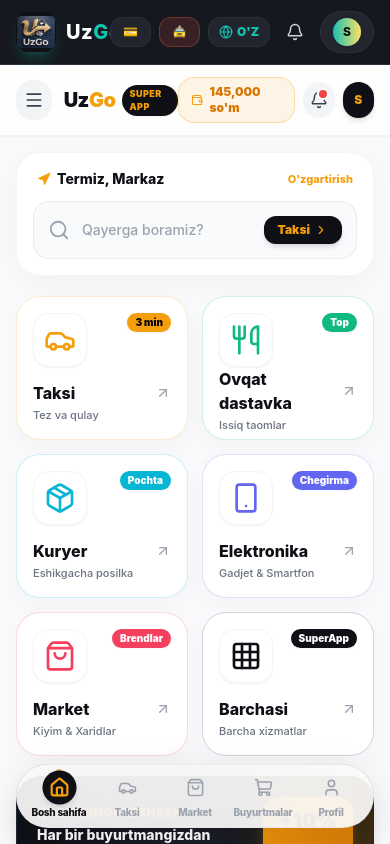
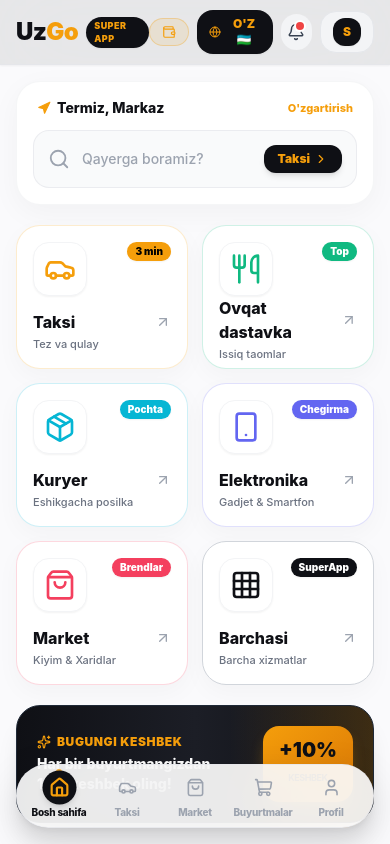
Before and after one commit to SarvarDevYT/UzGo, a Next.js app in the folder frontend/: page / in a window 390 px wide. Shown: the top 844 px of the page. Built offline with nearby package versions, Linux system fonts and the light colour scheme; sample sign-in values are in the browser's storage.

Commit message:
fix: remove duplicate header, fix 100% language switching, apply Apple Light & Gold mobile UI

```diff
--- a/frontend/src/app/page.jsx
+++ b/frontend/src/app/page.jsx
@@ -91,59 +91,11 @@ export default function HomePage() {
   return (
     <div className="min-h-screen bg-[#FAFAFC] text-[#111827] pb-28 font-sans overflow-x-hidden">
 
-      {/* Top Header Bar */}
-      <header className="sticky top-0 z-40 bg-white/80 backdrop-blur-xl border-b border-gray-100 px-4 py-3 shadow-sm">
-        <div className="max-w-md mx-auto flex items-center justify-between">
-
-          {/* Hamburger Menu & Brand */}
-          <div className="flex items-center gap-3">
-            <button className="w-10 h-10 rounded-2xl bg-gray-100 hover:bg-gray-200/80 flex items-center justify-center text-gray-700 transition-colors apple-card-press">
-              <Menu size={20} />
-            </button>
-            <div className="flex items-center gap-1.5">
-              <span className="font-black text-xl tracking-tight text-[#0F1015]">
-                Uz<span className="text-[#F59E0B]">Go</span>
-              </span>
-              <span className="bg-[#0F1015] text-[#F59E0B] text-[9px] font-black px-2 py-0.5 rounded-full uppercase tracking-wider shadow-sm">
-                Super App
-              </span>
-            </div>
-          </div>
-
-          {/* Right Controls: Balance, Notification & Profile */}
-          <div className="flex items-center gap-2">
-
-            {/* Balance/Wallet Button */}
-            <Link
-              href="/wallet"
-              className="bg-amber-500/10 border border-amber-500/30 hover:bg-amber-500/20 px-3 py-1.5 rounded-2xl flex items-center gap-1.5 text-xs font-black text-[#D97706] transition-colors apple-card-press"
-            >
-              <Wallet size={14} className="text-[#F59E0B]" />
-              <span>145,000 so'm</span>
-            </Link>
-
-            {/* Notification Bell */}
-            <button className="relative w-9 h-9 rounded-2xl bg-gray-100 hover:bg-gray-200/80 flex items-center justify-center text-gray-700 transition-colors apple-card-press">
-              <Bell size={18} />
-              <span className="absolute top-2 right-2 w-2 h-2 rounded-full bg-red-500 ring-2 ring-white"></span>
-            </button>
-
-            {/* Profile Avatar */}
-            <Link
-              href="/profile"
-              className="w-9 h-9 rounded-2xl bg-[#0F1015] text-[#F59E0B] font-black text-xs flex items-center justify-center shadow-md shadow-[#0F1015]/10 hover:scale-105 transition-transform"
-            >
-              {userName.charAt(0).toUpperCase()}
-            </Link>
-          </div>
-
-        </div>
-      </header>
-
       {/* Main Container */}
       <main className="max-w-md mx-auto px-4 pt-4 space-y-5">
 
         {/* Location & Destination Search Field */}
+
         <div className="bg-white rounded-3xl p-4 shadow-[0_8px_30px_rgba(0,0,0,0.04)] border border-gray-100/80 space-y-3">
 
           {/* Location Selector */}
--- a/frontend/src/components/Navbar.jsx
+++ b/frontend/src/components/Navbar.jsx
@@ -4,7 +4,7 @@ import React from 'react';
 import Link from 'next/link';
 import { usePathname } from 'next/navigation';
 import { useSelector } from 'react-redux';
-import { User, Bell, Car, ShoppingBag, Package, Globe } from 'lucide-react';
+import { User, Bell, Car, ShoppingBag, Package, Globe, Wallet } from 'lucide-react';
 import { useLanguage } from '../context/LanguageContext';
 
 const Navbar = () => {
@@ -17,104 +17,109 @@ const Navbar = () => {
   }
 
   return (
-    <nav className="sticky top-0 z-50 w-full bg-[#181A20]/90 backdrop-blur-xl border-b border-[#2C303E]">
+    <nav className="sticky top-0 z-50 w-full bg-white/90 backdrop-blur-2xl border-b border-gray-200/80 shadow-sm">
       <div className="max-w-7xl mx-auto px-4 sm:px-6 lg:px-8">
         <div className="flex justify-between items-center h-16">
-          {/* Logo UzGo Official Style */}
+
+          {/* Logo UzGo Style */}
           <div className="flex items-center gap-6">
-            <Link href="/" className="flex items-center gap-2.5 group">
-              <img
-                src="/logo.png"
-                alt="UzGo Logo"
-                className="w-10 h-10 object-contain rounded-xl shadow-lg shadow-[#16C2B2]/20 group-hover:scale-105 transition-transform"
-              />
-              <span className="font-extrabold text-xl text-white tracking-wide">
-                Uz<span className="text-[#16C2B2]">Go</span>
+            <Link href="/" className="flex items-center gap-2 group">
+              <span className="font-black text-2xl tracking-tight text-[#0F1015] group-hover:scale-105 transition-transform">
+                Uz<span className="text-[#F59E0B]">Go</span>
+              </span>
+              <span className="bg-[#0F1015] text-[#F59E0B] text-[9px] font-black px-2 py-0.5 rounded-full uppercase tracking-wider shadow-sm">
+                Super App
               </span>
             </Link>
 
-            {/* Desktop Navigation */}
-            <div className="hidden md:flex items-center gap-2">
+            {/* Desktop Navigation Links */}
+            <div className="hidden md:flex items-center gap-1.5">
               <Link
                 href="/taxi"
-                className={`flex items-center gap-2 px-4 py-2 rounded-full text-sm font-semibold transition-all ${
+                className={`flex items-center gap-2 px-4 py-2 rounded-full text-xs font-black transition-all ${
                   pathname === '/taxi'
-                    ? 'bg-[#FF5B4C] text-white shadow-md shadow-[#FF5B4C]/25'
-                    : 'text-gray-300 hover:bg-[#22252E] hover:text-white'
+                    ? 'bg-[#0F1015] text-[#F59E0B] shadow-md'
+                    : 'text-gray-600 hover:bg-gray-100 hover:text-black'
                 }`}
               >
-                <Car size={16} /> {t('taxi')}
+                <Car size={15} /> {t('taxi')}
               </Link>
               <Link
                 href="/market"
-                className={`flex items-center gap-2 px-4 py-2 rounded-full text-sm font-semibold transition-all ${
+                className={`flex items-center gap-2 px-4 py-2 rounded-full text-xs font-black transition-all ${
                   pathname?.startsWith('/market')
-                    ? 'bg-[#F2A93B] text-[#0F1015] shadow-md shadow-[#F2A93B]/25'
-                    : 'text-gray-300 hover:bg-[#22252E] hover:text-white'
+                    ? 'bg-[#0F1015] text-[#F59E0B] shadow-md'
+                    : 'text-gray-600 hover:bg-gray-100 hover:text-black'
                 }`}
               >
-                <ShoppingBag size={16} /> {t('market')}
+                <ShoppingBag size={15} /> {t('market')}
               </Link>
               <Link
                 href="/delivery"
-                className={`flex items-center gap-2 px-4 py-2 rounded-full text-sm font-semibold transition-all ${
+                className={`flex items-center gap-2 px-4 py-2 rounded-full text-xs font-black transition-all ${
                   pathname?.startsWith('/delivery')
-                    ? 'bg-[#22C55E] text-[#0F1015] shadow-md shadow-[#22C55E]/25'
-                    : 'text-gray-300 hover:bg-[#22252E] hover:text-white'
+                    ? 'bg-[#0F1015] text-[#F59E0B] shadow-md'
+                    : 'text-gray-600 hover:bg-gray-100 hover:text-black'
                 }`}
               >
-                <Package size={16} /> {t('delivery')}
+                <Package size={15} /> {t('delivery')}
               </Link>
             </div>
           </div>
 
-          {/* Right section */}
-          <div className="flex items-center space-x-2">
+          {/* Right Section Actions */}
+          <div className="flex items-center gap-2">
+
             {/* Wallet Button */}
             <Link
               href="/wallet"
-              className="flex items-center gap-1.5 text-xs font-black bg-[#22252E] border border-[#2C303E] text-[#16C2B2] px-3 py-1.5 rounded-xl hover:border-[#16C2B2] transition-colors"
+              className="bg-amber-500/10 border border-amber-500/30 hover:bg-amber-500/20 px-3 py-1.5 rounded-2xl flex items-center gap-1.5 text-xs font-black text-[#D97706] transition-colors apple-card-press"
               title="UzGo Hamyon va Keshbek"
             >
-              💳 <span className="hidden sm:inline">Hamyon</span>
+              <Wallet size={14} className="text-[#F59E0B]" />
+              <span className="hidden sm:inline">145,000 so'm</span>
             </Link>
 
             {/* Driver Mode Button */}
             <Link
               href="/driver"
-              className="flex items-center gap-1 text-xs font-black bg-[#FF5B4C]/15 border border-[#FF5B4C]/30 text-[#FF5B4C] px-3 py-1.5 rounded-xl hover:bg-[#FF5B4C]/25 transition-colors"
+              className="hidden sm:flex items-center gap-1 text-xs font-black bg-gray-100 border border-gray-200 text-[#0F1015] px-3 py-1.5 rounded-2xl hover:bg-gray-200/80 transition-colors"
               title="Haydovchi Rejimi"
             >
-              🚖 <span className="hidden sm:inline">Haydovchi</span>
+              🚖 <span>{t('driver')}</span>
             </Link>
 
-            {/* Language Switcher Toggle */}
+            {/* 100% Working Language Switcher Button */}
             <button
               onClick={() => toggleLanguage()}
-              className="flex items-center gap-1 text-xs font-black bg-[#22252E] border border-[#2C303E] text-[#16C2B2] px-2.5 py-1.5 rounded-xl hover:border-[#16C2B2] transition-colors"
+              className="flex items-center gap-1.5 text-xs font-black bg-[#0F1015] text-[#F59E0B] px-3 py-1.5 rounded-2xl hover:bg-[#1E212B] transition-colors shadow-sm"
               title="Tilni almashtirish / Сменить язык"
             >
-              <Globe size={14} />
-              <span>{lang === 'uz' ? 'O\'Z' : 'РУ'}</span>
+              <Globe size={14} className="text-[#F59E0B]" />
+              <span>{lang === 'uz' ? 'O\'Z 🇺🇿' : 'РУ 🇷🇺'}</span>
             </button>
 
-            <button className="text-gray-300 hover:text-[#16C2B2] p-2 rounded-xl hover:bg-[#22252E] transition-colors" aria-label="Bildirishnomalar">
+            {/* Notification Bell */}
+            <button className="relative w-9 h-9 rounded-2xl bg-gray-100 hover:bg-gray-200/80 flex items-center justify-center text-gray-700 transition-colors apple-card-press" aria-label="Bildirishnomalar">
               <Bell size={18} />
+              <span className="absolute top-2 right-2 w-2 h-2 rounded-full bg-red-500 ring-2 ring-white"></span>
             </button>
 
+            {/* User Profile Avatar */}
             {user ? (
-              <Link href="/profile" className="flex items-center gap-2 text-gray-300 hover:text-white transition-colors bg-[#22252E] px-3 py-1.5 rounded-full border border-[#2C303E] hover:border-[#16C2B2]/50">
-                <div className="w-7 h-7 rounded-full bg-gradient-to-r from-[#16C2B2] to-[#FFE066] flex items-center justify-center text-[#0F1015] font-extrabold text-xs">
+              <Link href="/profile" className="flex items-center gap-2 text-gray-700 hover:text-black transition-colors bg-gray-100 px-3 py-1.5 rounded-2xl border border-gray-200 hover:border-gray-300">
+                <div className="w-7 h-7 rounded-xl bg-[#0F1015] text-[#F59E0B] flex items-center justify-center font-black text-xs shadow-sm">
                   {user.name ? user.name.charAt(0).toUpperCase() : <User size={14} />}
                 </div>
-                <span className="hidden md:block text-xs font-bold text-white">{user.name || 'Foydalanuvchi'}</span>
+                <span className="hidden md:block text-xs font-extrabold text-[#0F1015]">{user.name || 'Foydalanuvchi'}</span>
               </Link>
             ) : (
-              <Link href="/login" className="bg-[#16C2B2] hover:bg-[#13B0A2] text-[#0F1015] px-4 py-1.5 rounded-xl text-xs font-black transition-all shadow-md shadow-[#16C2B2]/20">
+              <Link href="/login" className="bg-[#0F1015] hover:bg-[#1E212B] text-[#F59E0B] px-4 py-1.5 rounded-2xl text-xs font-black transition-all shadow-md">
                 Kirish
               </Link>
             )}
           </div>
+
         </div>
       </div>
     </nav>
--- a/frontend/src/context/LanguageContext.jsx
+++ b/frontend/src/context/LanguageContext.jsx
@@ -15,7 +15,7 @@ const translations = {
     callTaxi: "Chaqirish",
     promoCode: "Promo-kod",
     cashback: "Bugungi keshbek",
-    home: "Bosh",
+    home: "Bosh sahifa",
     profile: "Profil",
     orders: "Buyurtmalar",
     admin: "Admin Panel",
@@ -26,6 +26,17 @@ const translations = {
     enterPromo: "Promo-kodni kiriting",
     apply: "Qo'llash",
     termiz: "Termiz shahri",
+    balance: "Hamyon",
+    driver: "Haydovchi",
+    todayCashback: "BUGUNGI KESHBEK",
+    cashbackText: "Har bir buyurtmangizdan 10% keshbek oling!",
+    fastDelivery: "Tez yetkazish",
+    safePayment: "Xavfsiz to‘lov",
+    support24: "24/7 yordam",
+    bonuses: "Bonuslar",
+    quickServices: "Tezkor xizmatlar",
+    allServices: "Barchasi",
+    change: "O'zgartirish",
   },
   ru: {
     welcome: "Добро пожаловать",
@@ -50,6 +61,17 @@ const translations = {
     enterPromo: "Введите промокод",
     apply: "Применить",
     termiz: "Город Термез",
+    balance: "Кошелек",
+    driver: "Водитель",
+    todayCashback: "КЭШБЭК ДНЯ",
+    cashbackText: "Получайте 10% кэшбэка с каждого заказа!",
+    fastDelivery: "Быстрая доставка",
+    safePayment: "Безопасная оплата",
+    support24: "Поддержка 24/7",
+    bonuses: "Бонусы",
+    quickServices: "Быстрые услуги",
+    allServices: "Все",
+    change: "Изменить",
   }
 };
 
@@ -65,10 +87,10 @@ export function LanguageProvider({ children }) {
     }
   }, []);
 
-  const toggleLanguage = (newLang) => {
-    const target = newLang || (lang === 'uz' ? 'ru' : 'uz');
-    setLang(target);
-    localStorage.setItem('uzgo_lang', target);
+  const toggleLanguage = (targetLang) => {
+    const next = targetLang || (lang === 'uz' ? 'ru' : 'uz');
+    setLang(next);
+    localStorage.setItem('uzgo_lang', next);
   };
 
   const t = (key) => {
@@ -76,12 +98,24 @@ export function LanguageProvider({ children }) {
   };
 
   return (
-    <LanguageContext.Provider value={{ lang, toggleLanguage, t }}>
+    <LanguageContext.Provider value={{
+      lang,
+      language: lang,
+      toggleLanguage,
+      changeLanguage: toggleLanguage,
+      t
+    }}>
       {children}
     </LanguageContext.Provider>
   );
 }
 
 export function useLanguage() {
-  return useContext(LanguageContext) || { lang: 'uz', toggleLanguage: () => {}, t: (k) => k };
+  return useContext(LanguageContext) || {
+    lang: 'uz',
+    language: 'uz',
+    toggleLanguage: () => {},
+    changeLanguage: () => {},
+    t: (k) => k
+  };
 }
```
